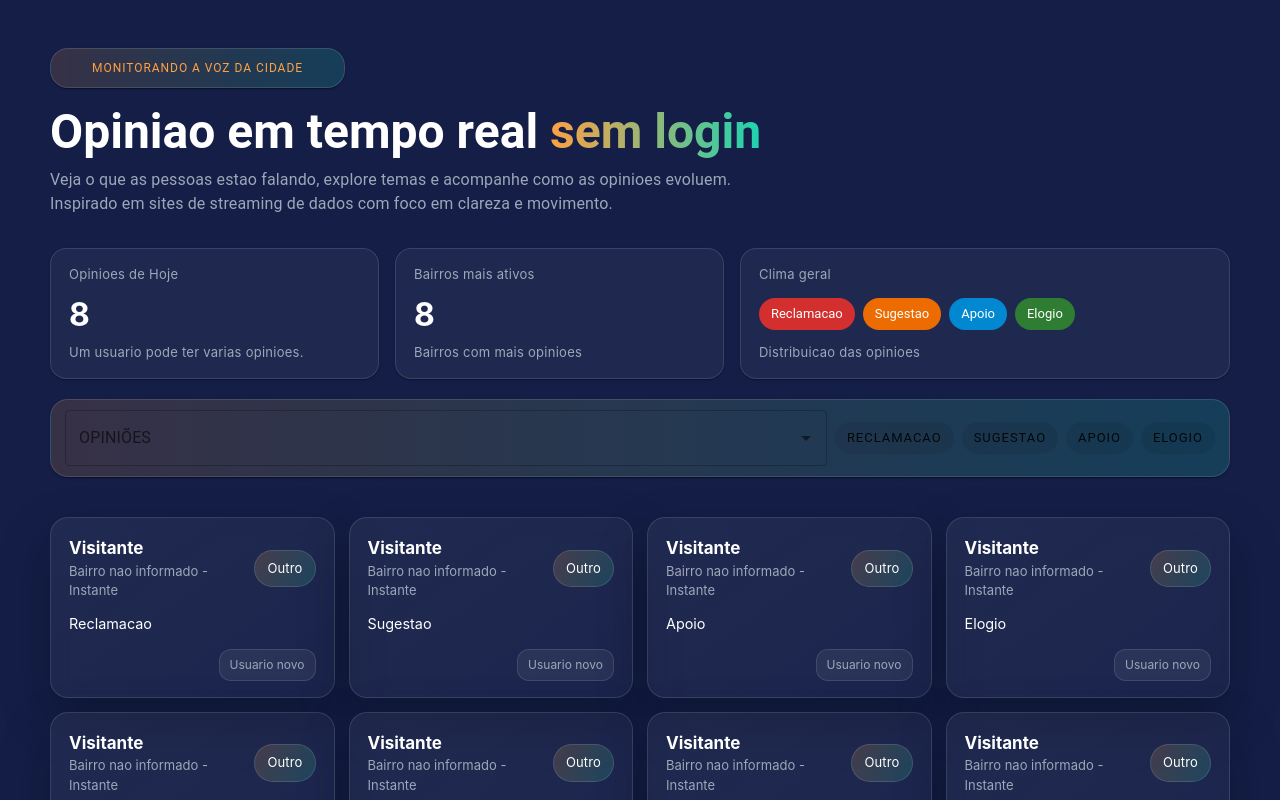
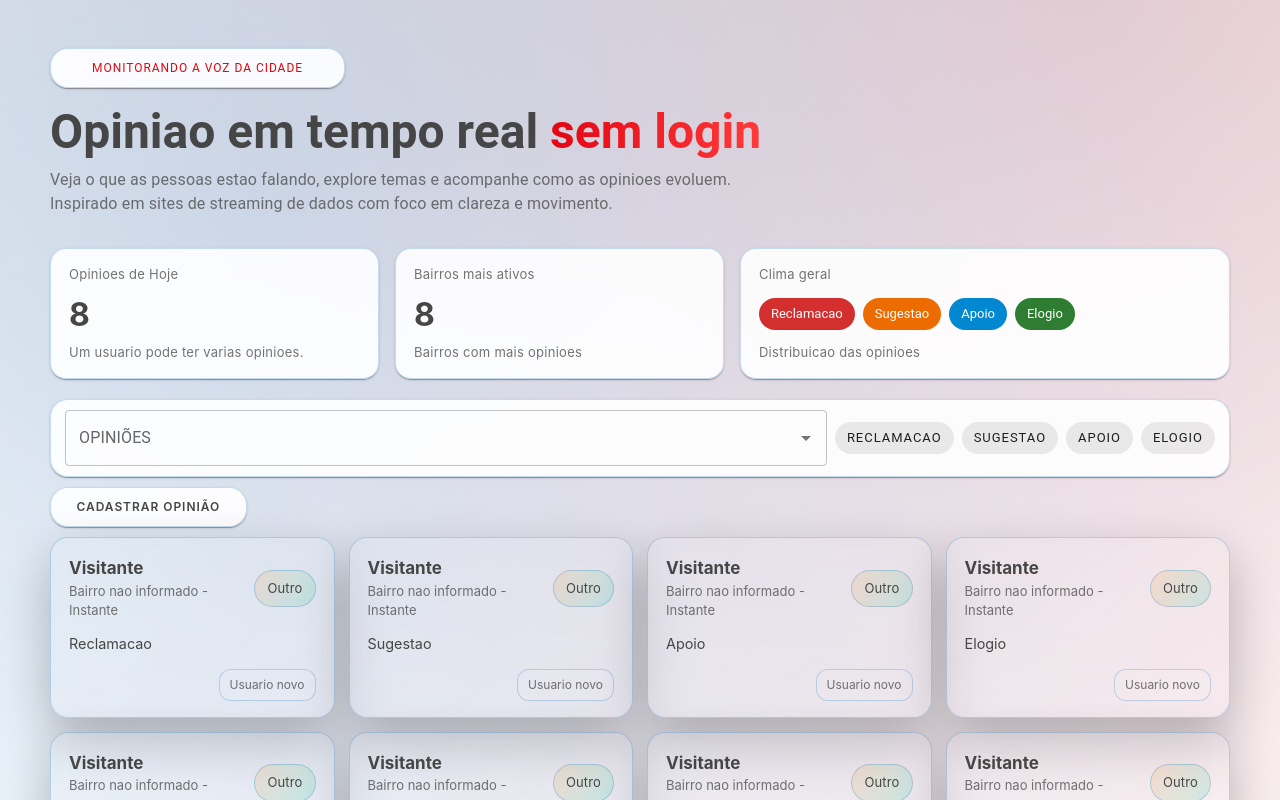
Before and after one commit to leandro-keek-conecta/ale-cmjp-front, a React (Vite) app: page / in a window 1280 px wide. Shown: the top 800 px of the page. Built offline with nearby package versions, Linux system fonts and the light colour scheme; no server answers.

Commit message:
Correção dos grids e adição de função na tela de home

```diff
--- a/src/components/card-grid-reflect/CardGridReflect.module.css
+++ b/src/components/card-grid-reflect/CardGridReflect.module.css
@@ -7,3 +7,5 @@
   max-width: 100% !important;
   flex: 1 1 auto !important;
 }
+
+/* #e30613 */
--- a/src/components/card-grid/CardGrid.module.css
+++ b/src/components/card-grid/CardGrid.module.css
@@ -4,11 +4,7 @@
   gap: 8px !important;
   padding: 10px 14px !important;
   border-radius: 18px !important;
-  background: linear-gradient(
-    90deg,
-    rgba(255, 159, 67, 0.15),
-    rgba(29, 211, 176, 0.18)
-  ) !important;
+  background: rgba(255, 255, 255, 0.9) !important;
   border: 1px solid var(--border) !important;
   color: var(--text) !important;
   text-transform: uppercase !important;
--- a/src/pages/home/HomePage.module.css
+++ b/src/pages/home/HomePage.module.css
@@ -1,22 +1,37 @@
 :root {
-  --bg: #05070f;
-  --card: rgba(255, 255, 255, 0.05);
-  --card-strong: rgba(255, 255, 255, 0.12);
-  --border: rgba(255, 255, 255, 0.12);
-  --accent: #ff9f43;
-  --accent-2: #1dd3b0;
-  --text: #ffffff;
-  --muted: #9ea6b8;
+  /* ====== PALETA INSTITUCIONAL ====== */
+  --bg: radial-gradient(
+      circle at 20% 20%,
+      rgba(12, 130, 216, 0.18),
+      rgba(12, 130, 216, 0)
+    ),
+    radial-gradient(
+      circle at 85% 0%,
+      rgba(227, 6, 19, 0.14),
+      rgba(227, 6, 19, 0)
+    ),
+    linear-gradient(180deg, #f2f2f2 0%, #ffffff 55%);
+  --card: rgba(255, 255, 255, 0.9);
+  --card-strong: rgba(255, 255, 255, 0.96);
+  --border: rgba(0, 103, 179, 0.22);
+
+  --accent: #e30613; /* Vermelho principal */
+  --accent-2: #ff3a3a; /* Vermelho gradiente */
+
+  --text: #464646; /* Cinza escuro */
+  --muted: rgba(70, 70, 70, 0.75);
 }
 
+/* =========================== */
 .container {
   position: relative;
   min-height: 100vh;
   padding: 48px 24px 80px !important;
   overflow: hidden;
-  background-color: #141e47;
+  background: var(--bg);
 }
 
+/* =========================== */
 .hero {
   position: relative;
   z-index: 1;
@@ -24,6 +39,7 @@
   margin: 0 auto 28px;
 }
 
+/* =========================== */
 .badge {
   display: inline-flex !important;
   align-items: center !important;
@@ -32,8 +48,8 @@
   border-radius: 999px !important;
   background: linear-gradient(
     90deg,
-    rgba(255, 159, 67, 0.15),
-    rgba(29, 211, 176, 0.18)
+    rgba(227, 6, 19, 0.15),
+    rgba(12, 130, 216, 0.12)
   ) !important;
   border: 1px solid var(--border) !important;
   color: var(--text) !important;
@@ -42,6 +58,7 @@
   font-size: 12px !important;
 }
 
+/* =========================== */
 .title {
   font-size: 12.5rem !important;
   font-weight: 700;
@@ -49,24 +66,7 @@
   margin: 16px 0 0;
 }
 
-.badge {
-  display: inline-flex;
-  align-items: center;
-  gap: 8px;
-  padding: 10px 14px;
-  border-radius: 999px;
-  background: linear-gradient(
-    90deg,
-    rgba(255, 159, 67, 0.15),
-    rgba(29, 211, 176, 0.18)
-  );
-  border: 1px solid var(--border);
-  color: var(--text);
-  text-transform: uppercase;
-  letter-spacing: 0.08em;
-  font-size: 12px;
-}
-
+/* =========================== */
 .opinionsContainer {
   position: relative;
   z-index: 1;
@@ -74,16 +74,34 @@
   grid-template-columns: repeat(auto-fit, minmax(280px, 1fr));
   gap: 14px;
   max-width: 1180px;
-  margin: 0 auto;
-  margin-top: 40px;
+  margin: 10px auto 0;
 }
 
+/* =========================== */
+.divider {
+  cursor: pointer;
+  display: flex;
+  align-items: center;
+  justify-content: center;
+  font-size: 1.5rem;
+  font-weight: 600;
+  color: var(--text);
+  border: 1px solid var(--border);
+  border-radius: 12px;
+  padding: 20px;
+  background-color: var(--card-strong);
+  margin-top: 10px;
+  min-width: 11rem;
+}
+
+/* =========================== */
 .cardRight {
   display: flex;
   flex-direction: column;
   justify-content: space-between;
 }
 
+/* =========================== */
 .searchCard {
   margin-top: 20px;
   padding: 16px !important;
@@ -91,8 +109,9 @@
   border-radius: 12px !important;
 }
 
+/* =========================== */
 .gradientText {
-  background: linear-gradient(90deg, #ff9f43, #1dd3b0);
+  background: linear-gradient(90deg, var(--accent), var(--accent-2));
   -webkit-background-clip: text;
   -webkit-text-fill-color: transparent;
 }
--- a/src/pages/home/HomePage.tsx
+++ b/src/pages/home/HomePage.tsx
@@ -45,13 +45,15 @@ export default function HomePage() {
   async function fetchOpinions() {
     try {
       const response = await getAllOpinions();
-      setOpinions(response);
+      setOpinions(Array.isArray(response) ? response : []);
     } catch (err) {
       setError("Erro ao carregar opinioes.");
     }
   }
 
-
+  useEffect(() => {
+    fetchOpinions();
+  }, []);
 
   const uniqueCountBy = (
     items: Opinion[],
@@ -144,6 +146,10 @@ export default function HomePage() {
           ))}
         </CardGrid>
 
+        <CardGrid span={2} className={styles.divider} >
+           Cadastrar Opinião
+        </CardGrid>
+
         <Box className={styles.opinionsContainer}>
           <CardDetails
             opinions={opinions.length ? opinions : fallbackOpinions}
--- a/src/services/opiniao/opiniaoService.tsx
+++ b/src/services/opiniao/opiniaoService.tsx
@@ -10,5 +10,6 @@ export async function getAllOpinions(): Promise<Opinion[]> {
     action: "getAll",
     entity: "opiniao",
   });
-  return response.data.data; // ? acessa corretamente o array de projetos
+  const data = response?.data?.data;
+  return Array.isArray(data) ? data : []; // garante array mesmo quando a API não retornar lista
 }
```
